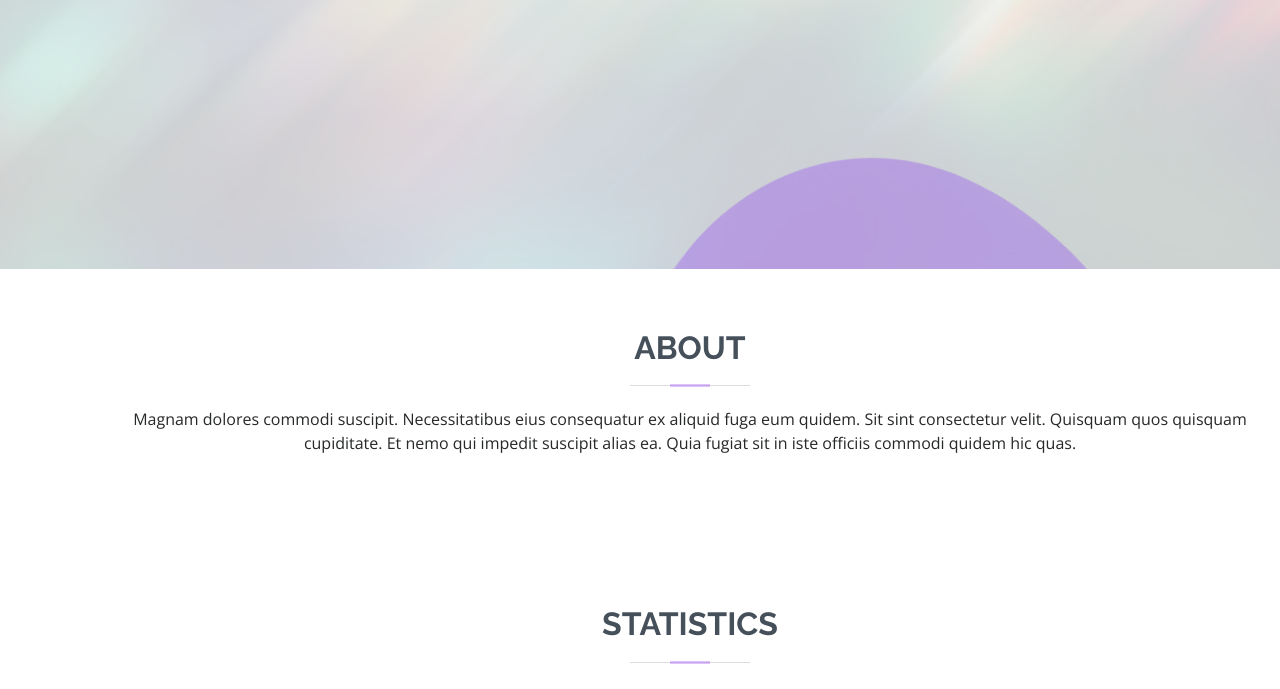
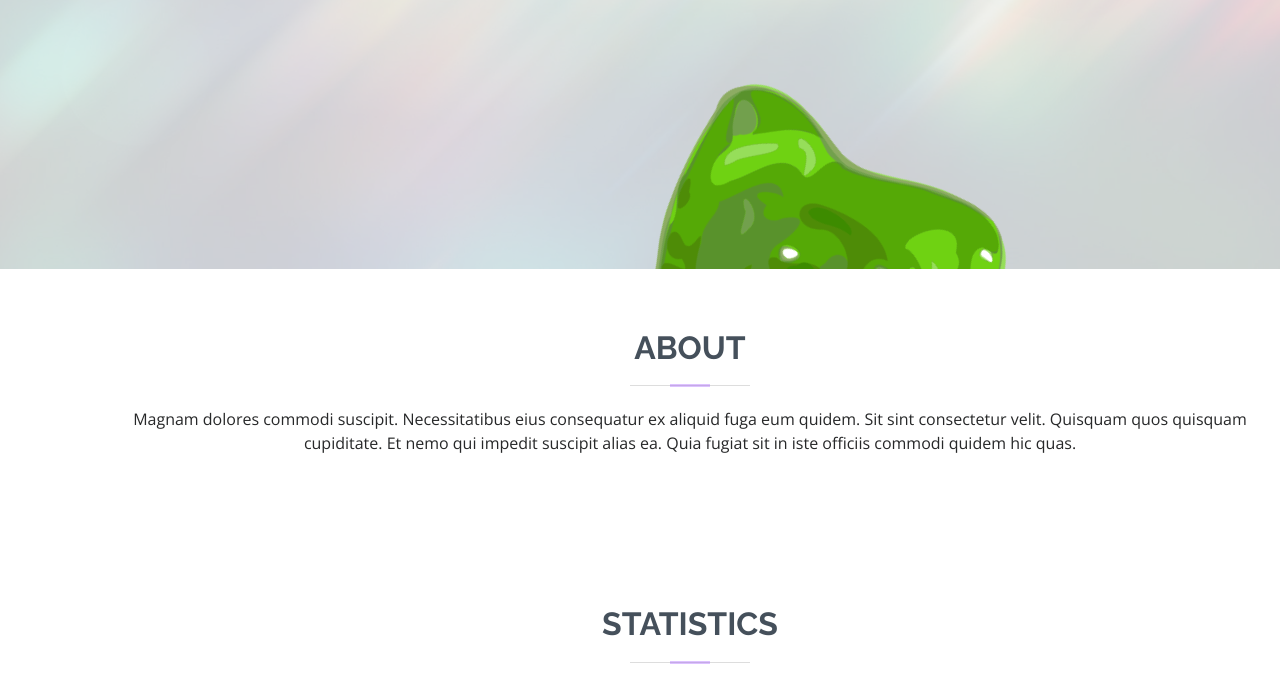
Before and after one commit to BMoose00/gummybeartoken.github.io, a plain HTML site: page index.html in a window 1280 px wide. Shown: the part 531-1220 px from the top of the page. Drawn offline with nearby package versions, Linux system fonts and the light colour scheme.

Commit message:
added gummy bear

```diff
--- a/index.html
+++ b/index.html
@@ -62,11 +62,11 @@
   <!-- ======= Hero Section ======= -->
   <section id="hero" class="d-flex flex-column justify-content-center">
     <div class="container" data-aos="zoom-in" data-aos-delay="100">
-      <div class="blob">
+      <div class="blob" style="background: url('assets/img/gummybear.svg') no-repeat; height: 40rem;">
         <!-- This SVG is from https://codepen.io/Ali_Farooq_/pen/gKOJqx -->
-        <svg xmlns:xlink="http://www.w3.org/1999/xlink" color="red" version="1.1" xmlns="http://www.w3.org/2000/svg" viewBox="0 0 310 350">
+        <!-- <svg xmlns:xlink="http://www.w3.org/1999/xlink" color="red" version="1.1" xmlns="http://www.w3.org/2000/svg" viewBox="0 0 310 350">
           <path d="M156.4,339.5c31.8-2.5,59.4-26.8,80.2-48.5c28.3-29.5,40.5-47,56.1-85.1c14-34.3,20.7-75.6,2.3-111  c-18.1-34.8-55.7-58-90.4-72.3c-11.7-4.8-24.1-8.8-36.8-11.5l-0.9-0.9l-0.6,0.6c-27.7-5.8-56.6-6-82.4,3c-38.8,13.6-64,48.8-66.8,90.3c-3,43.9,17.8,88.3,33.7,128.8c5.3,13.5,10.4,27.1,14.9,40.9C77.5,309.9,111,343,156.4,339.5z"/>
-        </svg>
+        </svg> -->
       </div>
       <h1>Gummy Bear</h1>
       <p><span class="typed" data-typed-items="Lorem ipsum dolor sit amet, consectetur adipiscing elit, sed do eiusmod tempor incididunt ut labore et dolore"></span></p>
```
Also changed, not shown: assets/img/gummybear.svg (added), assets/img/gummybear2.svg (added).
